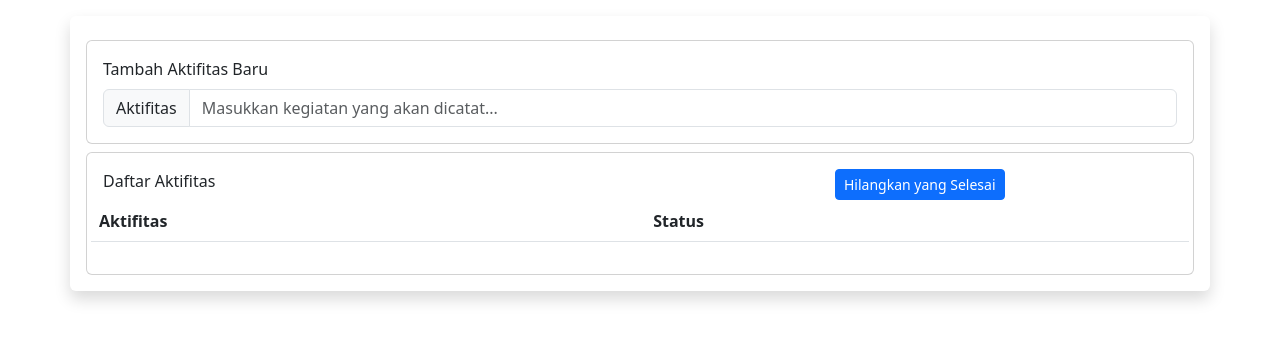
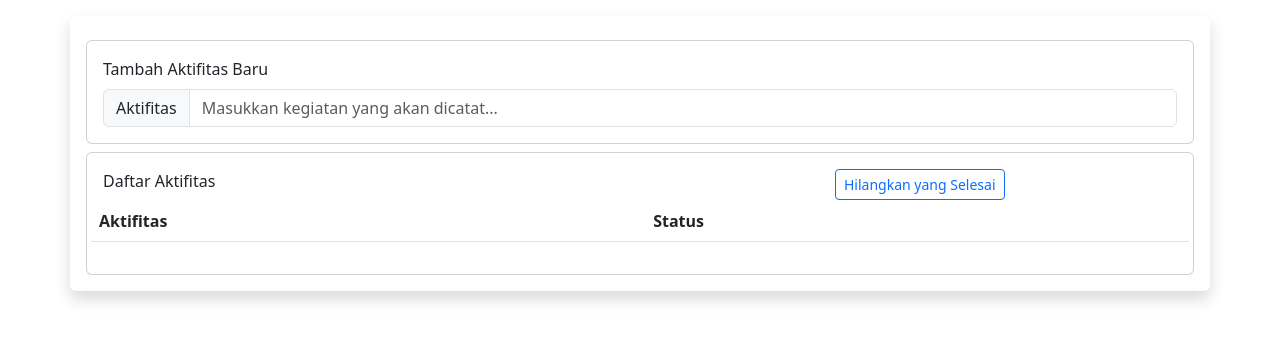
Before and after one commit to MadNewbie/Seleksi-Coding-Thunderlab, a plain HTML site: page index.html in a window 1280 px wide. Drawn offline with nearby package versions, Linux system fonts and the light colour scheme.

Commit message:
mengembalikan semula warna tombol

```diff
--- a/index.html
+++ b/index.html
@@ -37,7 +37,7 @@
                             </div>
                         </div>
                         <div class="col-4">
-                            <button class="btn btn-sm {{hideCompleted ? btn-primary : btn-outline-primary}}" @click="hideCompleted = !hideCompleted">
+                            <button class="btn btn-sm btn-outline-primary" @click="hideCompleted = !hideCompleted">
                                 {{hideCompleted ? "Tampil Semua" : "Hilangkan yang Selesai"}}
                             </button>
                         </div>
```
